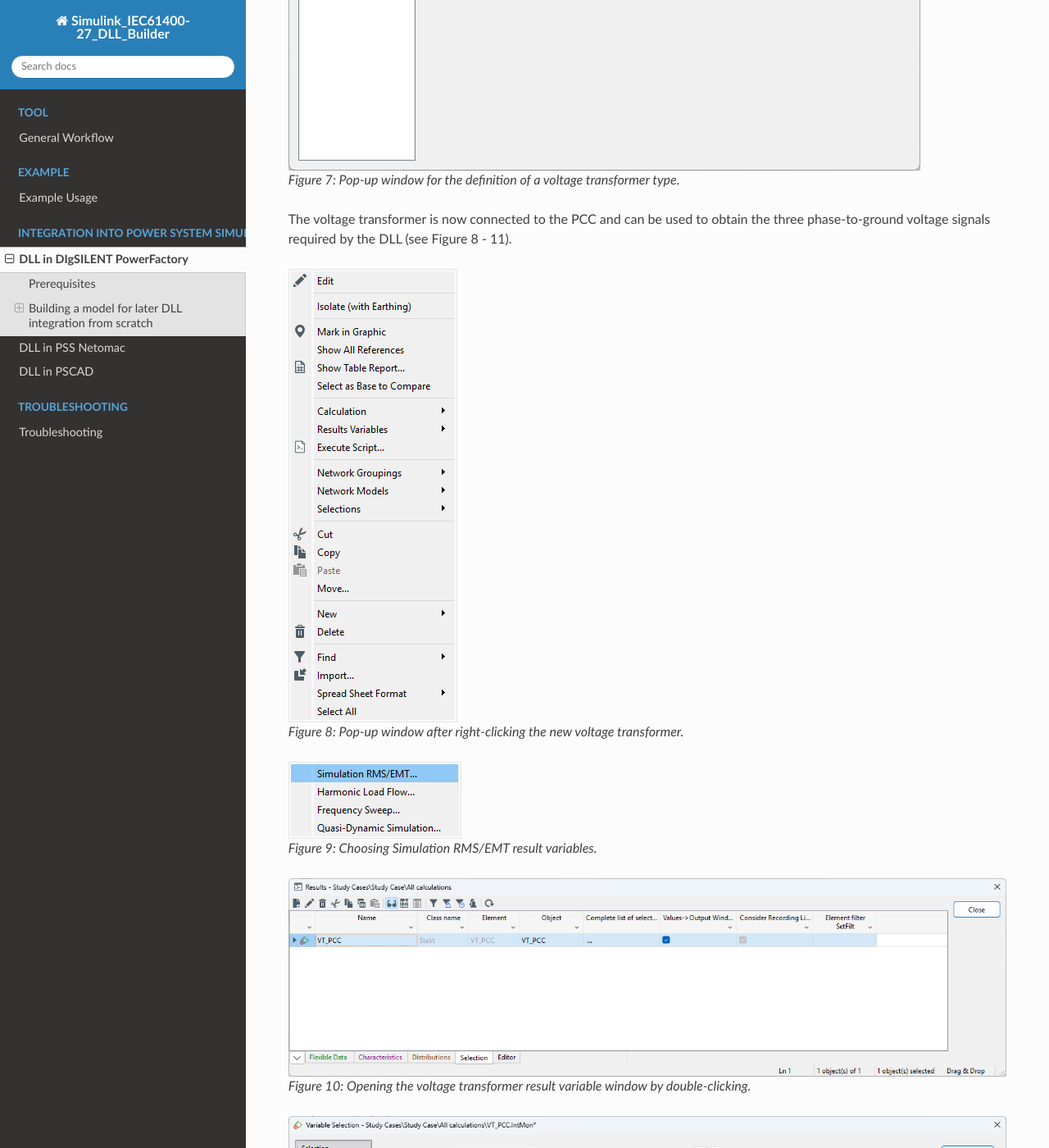
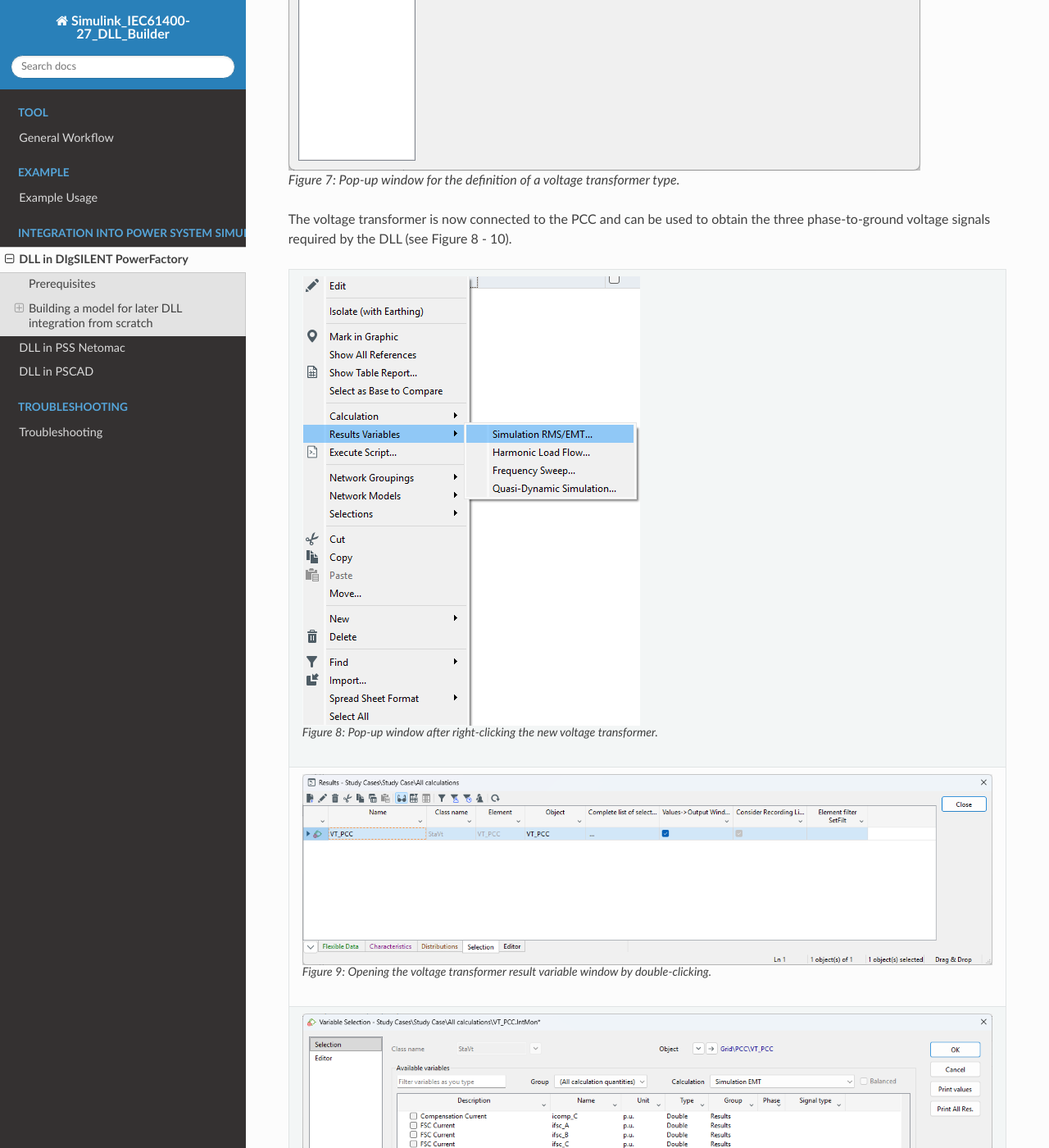
Before and after one commit to Institute-of-Electrical-Energy-Systems/SIMULINK_DLL_Builder, a Sphinx documentation site: the page built from docs/DLL_in_PF.rst, in a window 1280 px wide and 1400 px high, scrolled down 4526 px. Shown: the whole window at 82% size. Built offline with Sphinx 7.4.7 and the Read the Docs theme 3.1.0, drawn with Linux system fonts in a browser that asks for light colours; formulas are drawn with MathJax 3; some of the changed text lies outside the part shown.

Commit message:
docuementation(PowerFactory

```diff
--- a/docs/DLL_in_PF.rst
+++ b/docs/DLL_in_PF.rst
@@ -100,24 +100,21 @@ Clickling ``New Project Type`` opens up the next window for the voltage transfor
 
     Figure 7: Pop-up window for the definition of a voltage transformer type.
 
-The voltage transformer is now connected to the PCC and can be used to obtain the three phase-to-ground voltage signals required by the DLL (see Figure 8 - 11).
+The voltage transformer is now connected to the PCC and can be used to obtain the three phase-to-ground voltage signals required by the DLL (see Figure 8 - 10).
 
-..  figure:: ./images/VT_PowerFactory5.png
-    :alt: Pop-up window after right-clicking the new voltage transformer.
+.. list-table::
 
-    Figure 8: Pop-up window after right-clicking the new voltage transformer.
+    * - ..  figure:: ./images/VT_PowerFactory5.png
+            :alt: Pop-up window after right-clicking the new voltage transformer.
 
-..  figure:: ./images/VT_PowerFactory6.png
-    :alt: Choosing Simulation RMS/EMT result variables.
+            Figure 8: Pop-up window after right-clicking the new voltage transformer.
 
-    Figure 9: Choosing Simulation RMS/EMT result variables.
+    * - ..  figure:: ./images/VT_PowerFactory7.png
+            :alt: Opening the voltage transformer result variable window by double-clicking.
 
-..  figure:: ./images/VT_PowerFactory7.png
-    :alt: Opening the voltage transformer result variable window by double-clicking.
+            Figure 9: Opening the voltage transformer result variable window by double-clicking.
 
-    Figure 10: Opening the voltage transformer result variable window by double-clicking.
+    * - ..  figure:: ./images/VT_PowerFactory8.png
+            :alt: Adding the necessary voltage measurements to the result log.
 
-..  figure:: ./images/VT_PowerFactory8.png
-    :alt: Adding the necessary voltage measurements to the result log.
-
-    Figure 11: Adding the necessary voltage measurements to the result log.
+            Figure 10: Adding the necessary voltage measurements to the result log.
```
Also changed, not shown: docs/images/VT_PowerFactory5.png, docs/images/VT_PowerFactory6.png (deleted).
